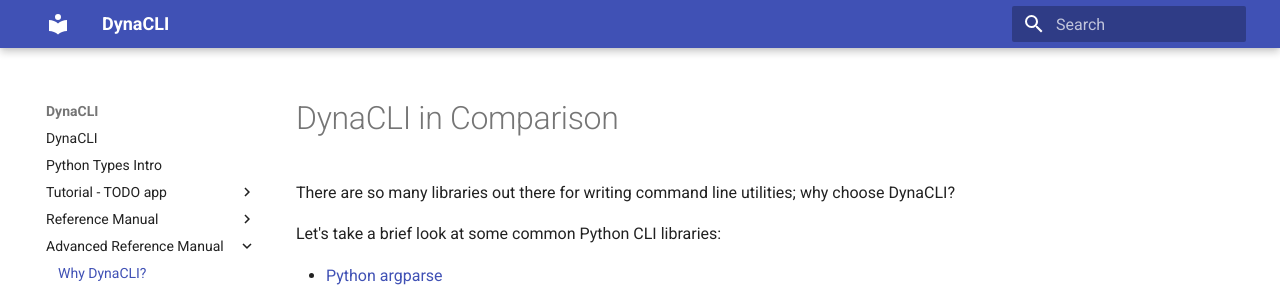
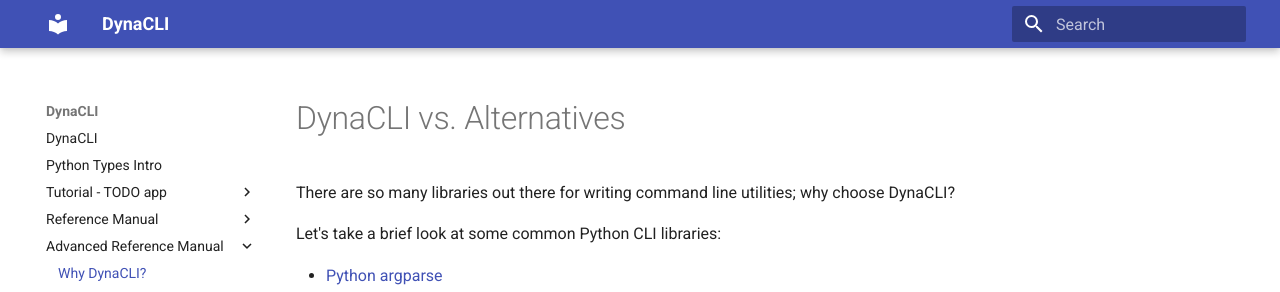
Before and after one commit to BstLabs/py-dynacli, an MkDocs documentation site: the page built from docs/advanced/why.md, in a window 1280 px wide and 900 px high. Shown: the top 292 px of the window. Built offline with MkDocs 1.6.1 and Material for MkDocs 9.7.7, drawn with Linux system fonts in a browser that asks for light colours.

Commit message:
Update why.md

```diff
--- a/docs/advanced/why.md
+++ b/docs/advanced/why.md
@@ -1,4 +1,4 @@
-# DynaCLI in Comparison
+# DynaCLI vs. Alternatives
 
 There are so many libraries out there for writing command line utilities; why choose DynaCLI?
 
```
